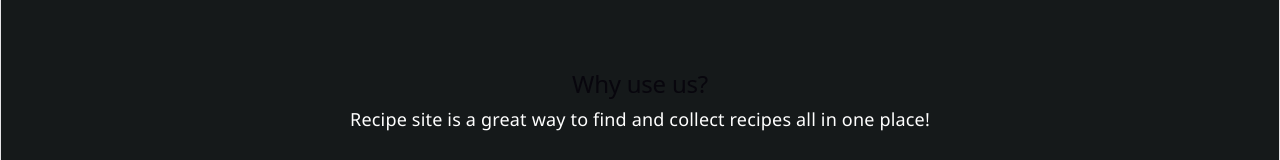
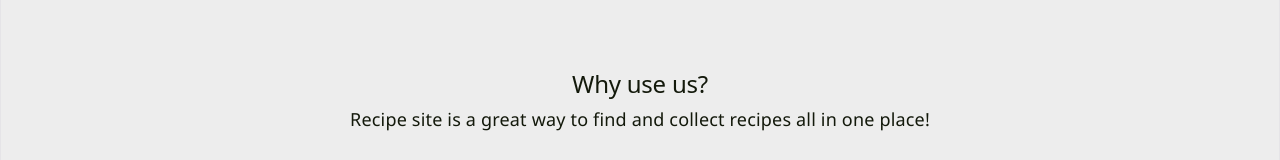
Before and after one commit to yuhdotpng/Recipe_frontend, a React (Vite) app in the folder Recipe_App/: page / in a window 1280 px wide. Shown: the part 446-606 px from the top of the page. Built offline with nearby package versions, Linux system fonts and the light colour scheme; no server answers.

Commit message:
updated app styling

```diff
--- a/Recipe_App/src/App.css
+++ b/Recipe_App/src/App.css
@@ -6,11 +6,14 @@
 
 body {
   font-family: 'Segoe UI', Tahoma, Geneva, Verdana, sans-serif;
-  background-color: #15191A;
-  color: #ffffff;
+  background-color: #EDEDED;
+  color: #13190B;
 }
 .app {
   min-height: 100vh;
+}
+h2{
+  color:#13190B
 }
 
 /* Main Content */
```
